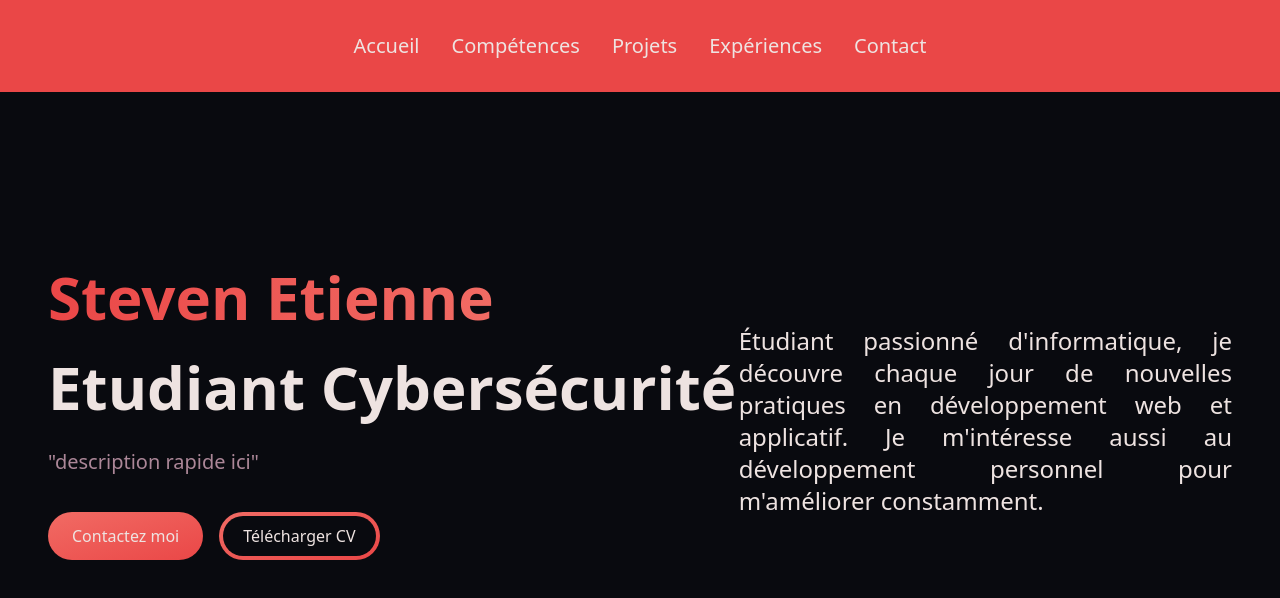
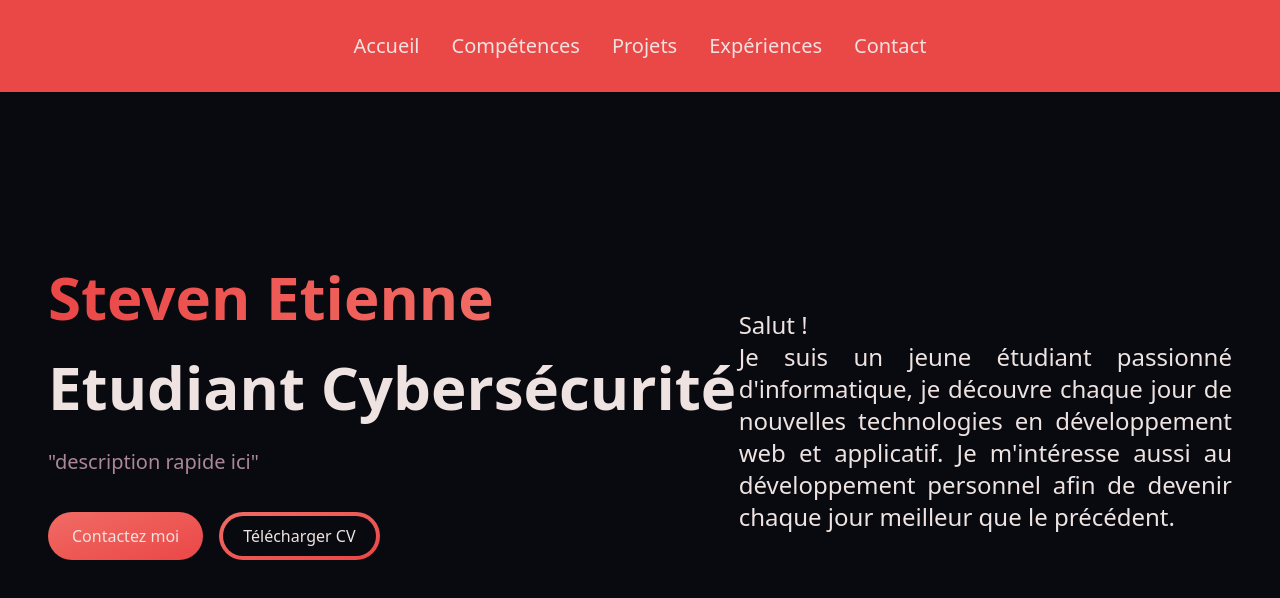
Before and after one commit to Clemenx972/sitepro, a Next.js app: page / in a window 1280 px wide. Shown: the top 598 px of the page. Built offline with nearby package versions, Linux system fonts and the light colour scheme.

Commit message:
Update heroSection.tsx

```diff
--- a/src/components/heroSection.tsx
+++ b/src/components/heroSection.tsx
@@ -32,9 +32,11 @@ export default function HeroSection() {
           </div>
         </div>
         <div className="col-span-5 w-full sm:w-fit text-2xl text-center sm:text-justify place-self-center text-coral mt-4 lg:mt-0">
-          Étudiant passionné d'informatique, je découvre chaque jour de
-          nouvelles pratiques en développement web et applicatif. Je m'intéresse
-          aussi au développement personnel pour m'améliorer constamment.
+          Salut !<br />
+          Je suis un jeune étudiant passionné d'informatique, je découvre chaque
+          jour de nouvelles technologies en développement web et applicatif. Je
+          m'intéresse aussi au développement personnel afin de devenir chaque
+          jour meilleur que le précédent.
         </div>
       </div>
     </section>
```
